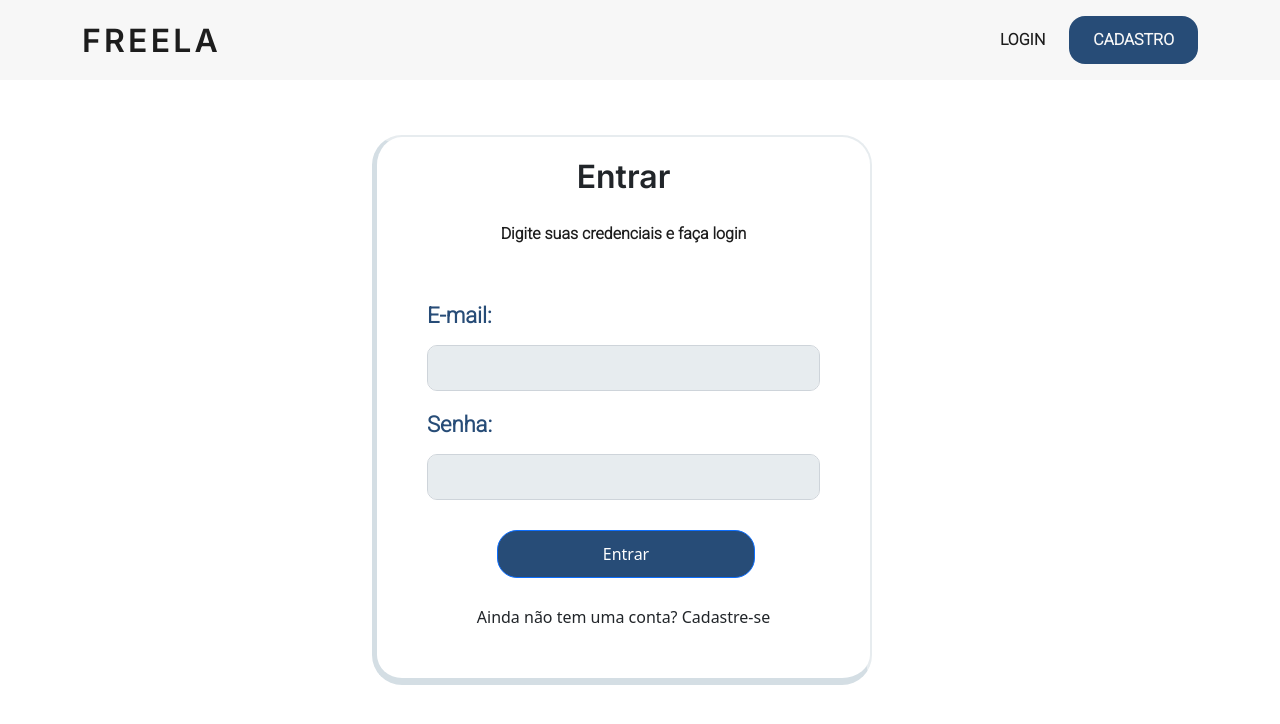
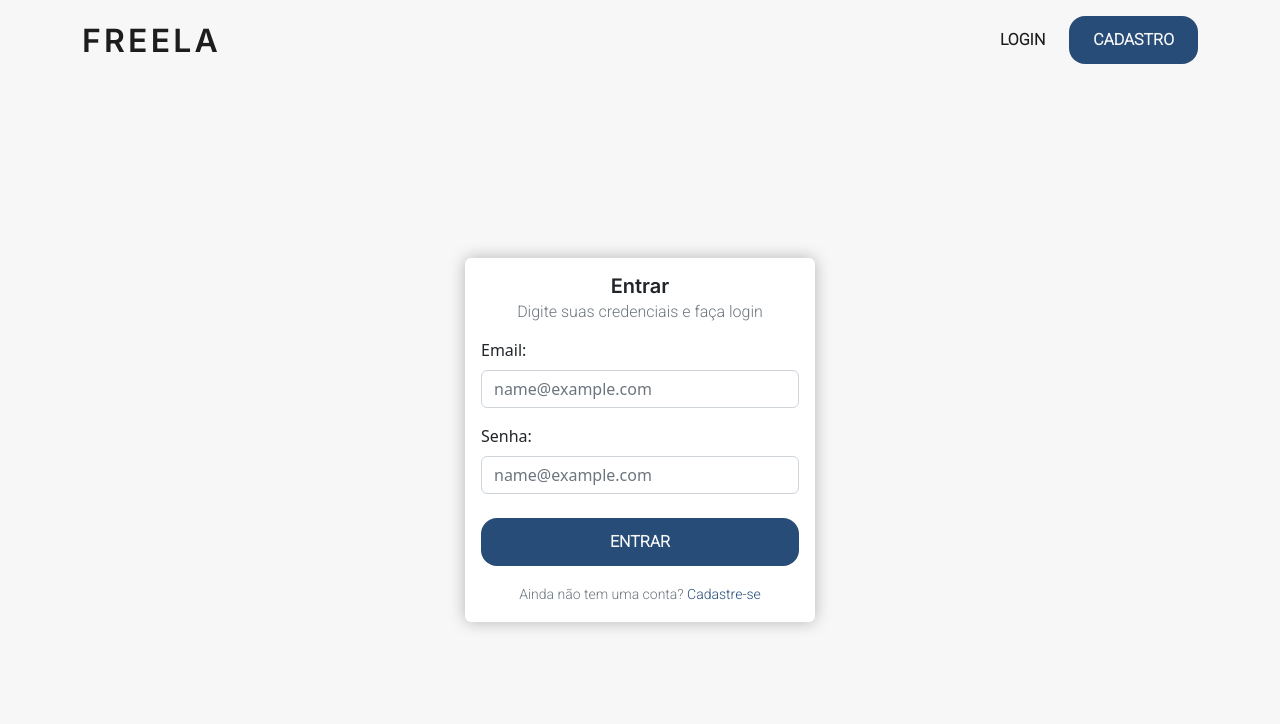
Before and after one commit to FREELA-sptech/FREELA-Web, a React (Vite) app: page /login in a window 1280 px wide. Shown: the top 724 px of the page. Built offline with nearby package versions, Linux system fonts and the light colour scheme.

Commit message:
fix: refactor login

```diff
--- a/index.html
+++ b/index.html
@@ -13,9 +13,16 @@
 </html>
 
 <style>
+  #root {
+    display: flex;
+    flex-direction: column;
+    min-height: 100vh;
+  }
+
   * {
     margin: 0;
     padding: 0;
     box-sizing: border-box;
+    text-decoration: none !important;
   }
 </style>
--- a/src/pages/Login/Login.tsx
+++ b/src/pages/Login/Login.tsx
@@ -5,9 +5,9 @@ import React from "react";
 
 function Login() {
     return (
-      <>
+      <section className="login-background d-flex justify-content-center align-items-center">
           <CardLogin />
-      </>
+      </section>
     );
   }
 
--- a/src/pages/Login/components/CardLogin/CardLogin.tsx
+++ b/src/pages/Login/components/CardLogin/CardLogin.tsx
@@ -1,41 +1,31 @@
+import { Card, Form } from "react-bootstrap";
 import "./style.scss"
-import React from 'react';
-
-
+import ButtonBase from "../../../../shared/components/ButtonBase/ButtonBase";
+import { Link } from "react-router-dom";
 
 function CardLogin() {
 
   return (
-
-    <div className="container">
-      <div className="row justify-content-center">
-        <div className="col-md-6">
-          <div className=" mt-5">
-            <div className="card-header bg-gradient">
-            <div className="card-border">
-              <h2 className=" title text-center ">Entrar</h2>
-              <h4 className="subtitle text-center">Digite suas credenciais e faça login</h4>
-              <div className="card-body">
-                <form>
-                  <div className="form-group">
-                    <div className="category ">E-mail:</div>
-                    <input type="text" className="form-control"/>
-                  </div>
-                  <div className="form-group">
-                    <div className="category  ">Senha:</div>
-                    <input type="password" className="form-control"/>
-                  </div>
-                  <button type="submit" className="btn btn-primary category ">Entrar</button>
-                  <div className="text-center"><h6>Ainda não tem uma conta?  Cadastre-se</h6></div>
-                </form>
-              </div>
-            </div>
-          </div>
-        </div>
-      </div>
-    </div>
-    </div>
-
+    <Card className="card-login-background w-100">
+      <Card.Body>
+        <Card.Title className="title text-center">Entrar</Card.Title>
+        <Card.Subtitle className="mb-3 text-muted subtitle text-center">Digite suas credenciais e faça login</Card.Subtitle>
+        <Form>
+          <Form.Group className="mb-3" controlId="exampleForm.ControlInput1">
+            <Form.Label>Email:</Form.Label>
+            <Form.Control type="email" placeholder="name@example.com" />
+          </Form.Group>
+          <Form.Group className="mb-3" controlId="exampleForm.ControlTextarea1">
+            <Form.Label>Senha:</Form.Label>
+            <Form.Control type="password" placeholder="name@example.com" />
+          </Form.Group>
+          <ButtonBase onClick={() => { }} className="w-100 mt-2" buttonType={"primary-standart"} label={"entrar"} />
+          <Form.Text className="summary mt-3 text-center w-100 d-block">
+            Ainda não tem uma conta? <Link to='/cadastro' className="destak-color">Cadastre-se</Link>
+          </Form.Text>
+        </Form>
+      </Card.Body>
+    </Card>
   );
 }
 
--- a/src/pages/Login/components/CardLogin/style.scss
+++ b/src/pages/Login/components/CardLogin/style.scss
@@ -1,48 +1,9 @@
-.card-header {
-    margin-top: 50px;
-    height: 465px;
-    width: 510px;
-    padding: 5px;
-
-
-
-    .card-border{
-        border-radius: 30px;
-        height: 550px;
-        width: 500px;
-        border: solid #E7ECEF 2px ;
-        border-bottom:solid  #d4dee4 7px;
-        border-left:solid #d4dee4 5px ;
-        border-width:solid #d4dee4 2px ;
-        padding: 20px;
-    }
-
-    input {
-        background-color: #E7ECEF;
-        border-radius: 10px;
-        padding: 10px;
-        margin-top: 15px;
-    }
-    .btn {
-        margin-top: 20px;
-        background-color: var(--dark-contrast-color);
-        width: 258px;
-        height: 48px;
-        border-radius: 20px;
-        margin-left: 80px;
-    }
-    .card-body {
-        height: 320px;
-        padding: 20px;
-    }
-    .form-group {
-        padding: 10px;
-
-    }
-    h6 {
-        padding: 30px;
-    }
-    h4{
-        padding: 20px;
-    }
+.card-login {
+  &-background {
+    -webkit-box-shadow: 0px 0px 16px 0px rgba(181, 181, 181, 1);
+    -moz-box-shadow: 0px 0px 16px 0px rgba(181, 181, 181, 1);
+    box-shadow: 0px 0px 16px 0px rgba(181, 181, 181, 1);
+    max-width: 350px;
+    border: none;
+  }
 }
--- a/src/pages/Login/style.scss
+++ b/src/pages/Login/style.scss
@@ -0,0 +1,6 @@
+.login {
+  &-background {
+    background-color: var(--background-color);
+    flex-grow: 1;
+  }
+}
--- a/src/shared/components/ButtonBase/ButtonBase.tsx
+++ b/src/shared/components/ButtonBase/ButtonBase.tsx
@@ -4,11 +4,12 @@ type Props = {
   onClick: () => void
   buttonType: string
   label: string
+  className?: string
 }
 
-function ButtonBase({onClick, buttonType, label}: Props) {
+function ButtonBase({onClick, buttonType, label, className}: Props) {
   return (
-    <button onClick={onClick} className={`button-base ${buttonType}`}>
+    <button onClick={onClick} className={`button-base ${buttonType} ${className}`}>
       {label}
     </button>
   );
```
